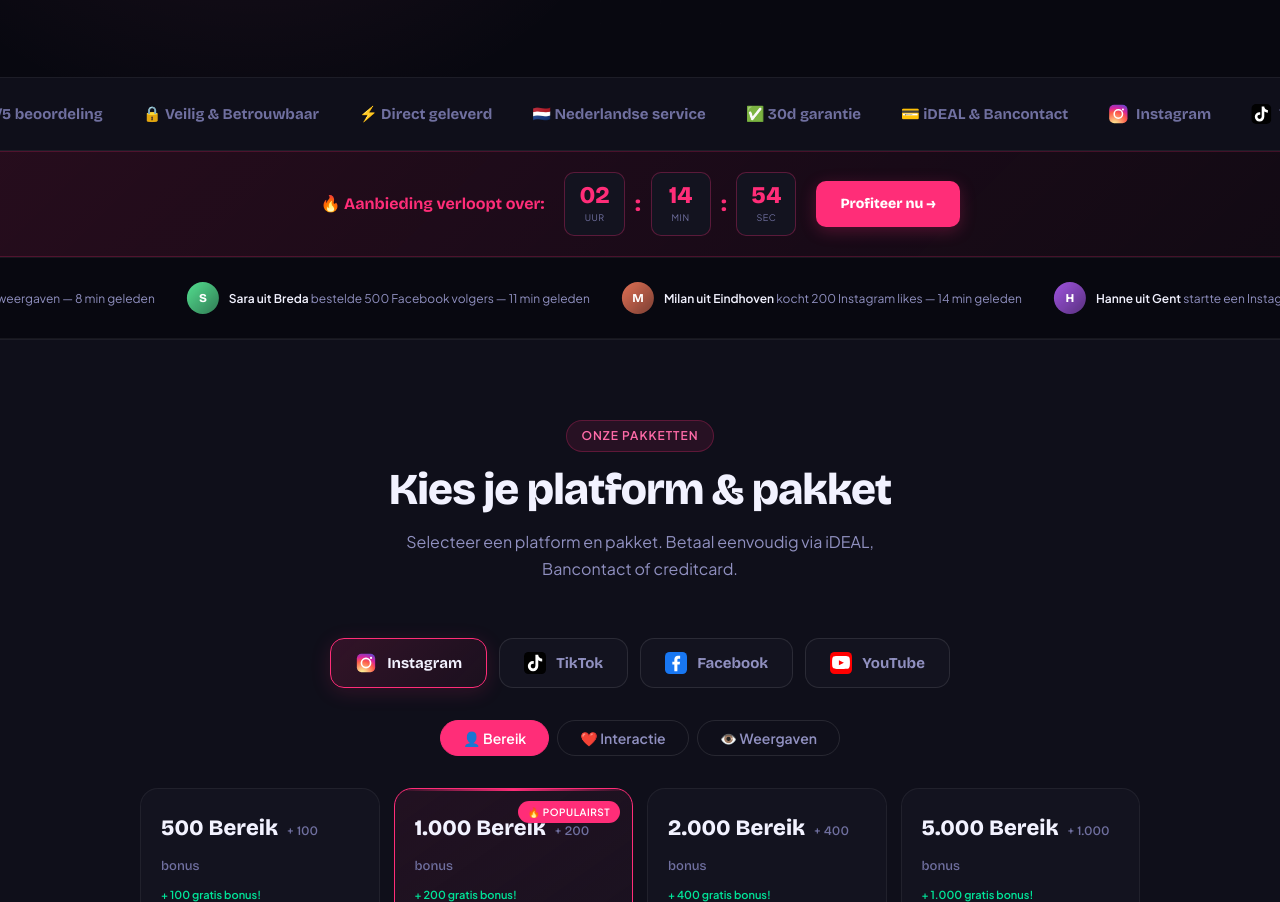
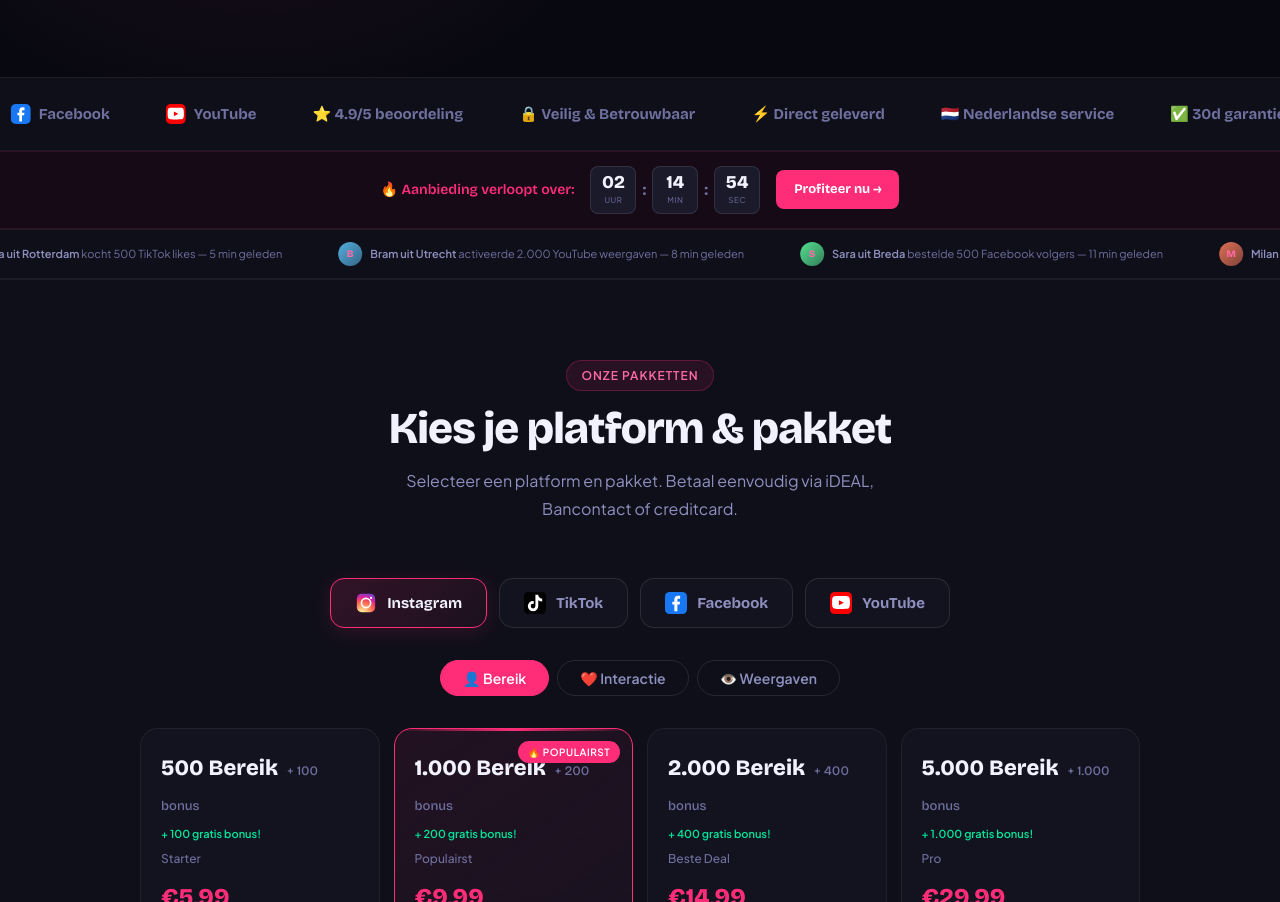
Before and after one commit to mrstekelenburg/boostsocials.nl, a website: page index.html in a window 1280 px wide. Shown: the part 1117-2019 px from the top of the page. Drawn offline with nearby package versions, Linux system fonts and the light colour scheme.

Commit message:
Update index.html

```diff
--- a/index.html
+++ b/index.html
@@ -167,22 +167,22 @@ nav.bar-hidden { top: 0; }
 
 /* ---- COUNTDOWN SECTION ---- */
 .countdown-banner {
-  background: linear-gradient(135deg, rgba(255,45,120,0.12), rgba(255,45,120,0.04));
-  border-top: 1px solid rgba(255,45,120,0.2);
-  border-bottom: 1px solid rgba(255,45,120,0.2);
-  padding: 20px 5%;
+  background: rgba(255,45,120,0.05);
+  border-top: 1px solid rgba(255,45,120,0.12);
+  border-bottom: 1px solid rgba(255,45,120,0.12);
+  padding: 14px 5%;
   text-align: center;
 }
-.countdown-inner { display: flex; align-items: center; justify-content: center; gap: 20px; flex-wrap: wrap; }
-.countdown-text { font-family: var(--font-head); font-size: 16px; font-weight: 700; color: var(--text); }
+.countdown-inner { display: flex; align-items: center; justify-content: center; gap: 16px; flex-wrap: wrap; }
+.countdown-text { font-family: var(--font-head); font-size: 14px; font-weight: 600; color: var(--muted2); }
 .countdown-text span { color: var(--pink); }
-.countdown-timer { display: flex; gap: 10px; align-items: center; }
-.cd-block { background: var(--card); border: 1px solid rgba(255,45,120,0.3); border-radius: 10px; padding: 10px 14px; text-align: center; min-width: 60px; }
-.cd-num { font-family: var(--font-head); font-size: 24px; font-weight: 900; color: var(--pink); line-height: 1; display: block; }
-.cd-label { font-size: 9px; color: var(--muted); text-transform: uppercase; letter-spacing: 0.5px; margin-top: 4px; display: block; }
-.cd-sep { font-family: var(--font-head); font-size: 22px; font-weight: 900; color: var(--pink); animation: blink 1s infinite; }
-.countdown-cta { background: var(--pink); color: white; border: none; padding: 12px 24px; border-radius: 10px; font-family: var(--font-head); font-size: 14px; font-weight: 800; cursor: pointer; text-decoration: none; display: inline-flex; align-items: center; gap: 6px; transition: all 0.2s; box-shadow: 0 4px 16px var(--pink-glow); }
-.countdown-cta:hover { transform: translateY(-1px); box-shadow: 0 6px 20px rgba(255,45,120,0.45); }
+.countdown-timer { display: flex; gap: 6px; align-items: center; }
+.cd-block { background: var(--card2); border: 1px solid var(--border2); border-radius: 8px; padding: 6px 10px; text-align: center; min-width: 46px; }
+.cd-num { font-family: var(--font-head); font-size: 18px; font-weight: 800; color: var(--text); line-height: 1; display: block; }
+.cd-label { font-size: 8px; color: var(--muted); text-transform: uppercase; letter-spacing: 0.5px; margin-top: 3px; display: block; }
+.cd-sep { font-family: var(--font-head); font-size: 16px; font-weight: 700; color: var(--muted); }
+.countdown-cta { background: var(--pink); color: white; border: none; padding: 9px 18px; border-radius: 8px; font-family: var(--font-head); font-size: 13px; font-weight: 700; cursor: pointer; text-decoration: none; display: inline-flex; align-items: center; gap: 6px; transition: all 0.2s; }
+.countdown-cta:hover { transform: translateY(-1px); box-shadow: 0 4px 16px var(--pink-glow); }
 
 /* ---- SECTION ---- */
 section { padding: 80px 5%; }
@@ -342,17 +342,17 @@ section { padding: 80px 5%; }
 
 /* ---- SOCIAL PROOF COUNTER ---- */
 .social-proof-strip {
-  padding: 24px 5%;
-  background: var(--dark);
+  padding: 12px 0;
+  background: var(--dark2);
   border-top: 1px solid var(--border);
   border-bottom: 1px solid var(--border);
   overflow: hidden;
 }
-.sp-scroll { display: flex; gap: 32px; width: max-content; animation: ticker 30s linear infinite; align-items: center; }
-.sp-item { display: flex; align-items: center; gap: 10px; white-space: nowrap; }
-.sp-avi { width: 32px; height: 32px; border-radius: 50%; background: linear-gradient(135deg, var(--pink), #7b2ff7); display: flex; align-items: center; justify-content: center; font-size: 12px; font-weight: 800; color: white; font-family: var(--font-head); flex-shrink: 0; }
-.sp-text { font-size: 12px; color: var(--muted2); }
-.sp-text strong { color: var(--text); font-weight: 700; }
+.sp-scroll { display: flex; gap: 56px; width: max-content; animation: ticker 70s linear infinite; align-items: center; }
+.sp-item { display: flex; align-items: center; gap: 8px; white-space: nowrap; }
+.sp-avi { width: 24px; height: 24px; border-radius: 50%; background: rgba(255,45,120,0.2); display: flex; align-items: center; justify-content: center; font-size: 10px; font-weight: 800; color: var(--pink2); font-family: var(--font-head); flex-shrink: 0; }
+.sp-text { font-size: 11px; color: var(--muted); }
+.sp-text strong { color: var(--muted2); font-weight: 600; }
 
 /* ---- REVIEWS ---- */
 #reviews { background: var(--dark); overflow: hidden; }
@@ -419,7 +419,7 @@ footer { background: var(--dark2); border-top: 1px solid var(--border); padding:
 
 /* ---- LOGOS ---- */
 .logos-strip { padding: 24px 0; border-top: 1px solid var(--border); border-bottom: 1px solid var(--border); overflow: hidden; background: var(--dark2); }
-.logos-inner { display: flex; gap: 40px; width: max-content; animation: ticker 20s linear infinite; align-items: center; }
+.logos-inner { display: flex; gap: 56px; width: max-content; animation: ticker 45s linear infinite; align-items: center; }
 .logo-item { font-family: var(--font-head); font-size: 15px; font-weight: 700; color: var(--muted); white-space: nowrap; display: flex; align-items: center; gap: 8px; }
 .logo-item span { font-size: 20px; }
 
```
